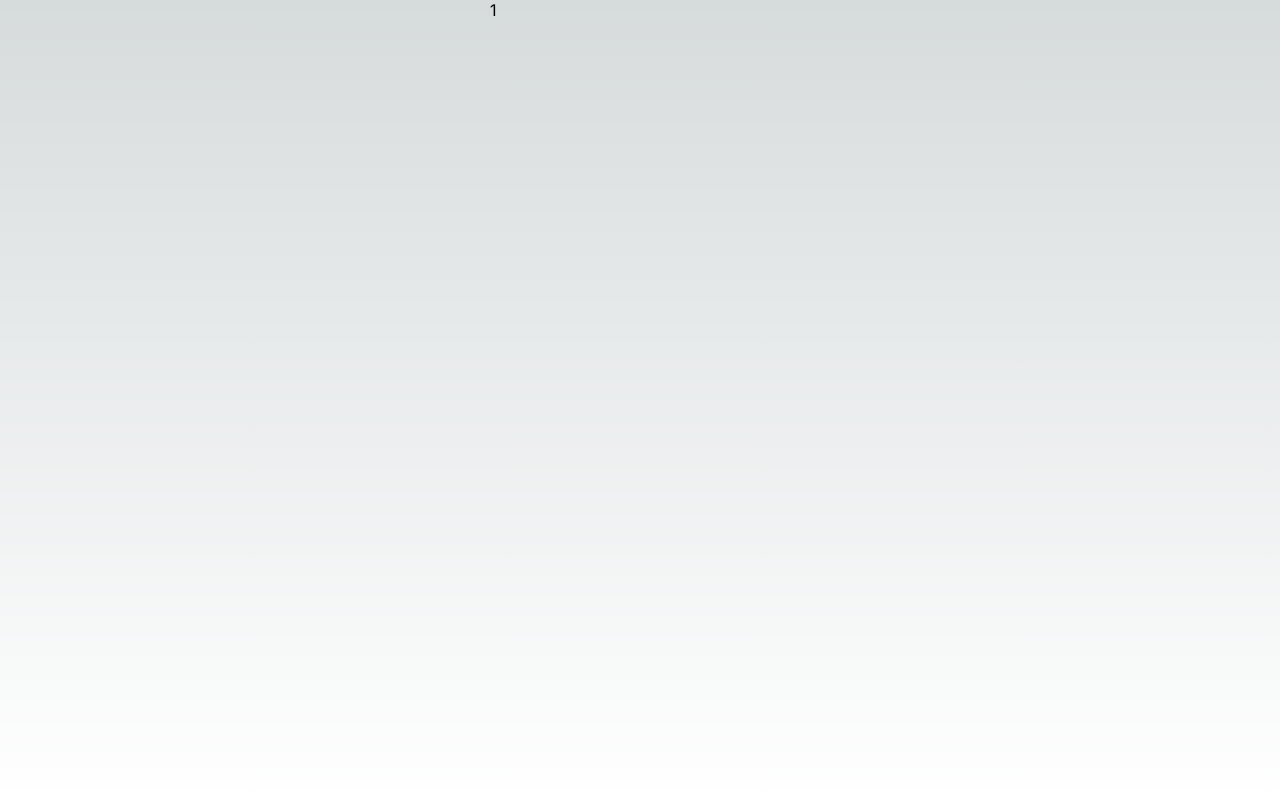
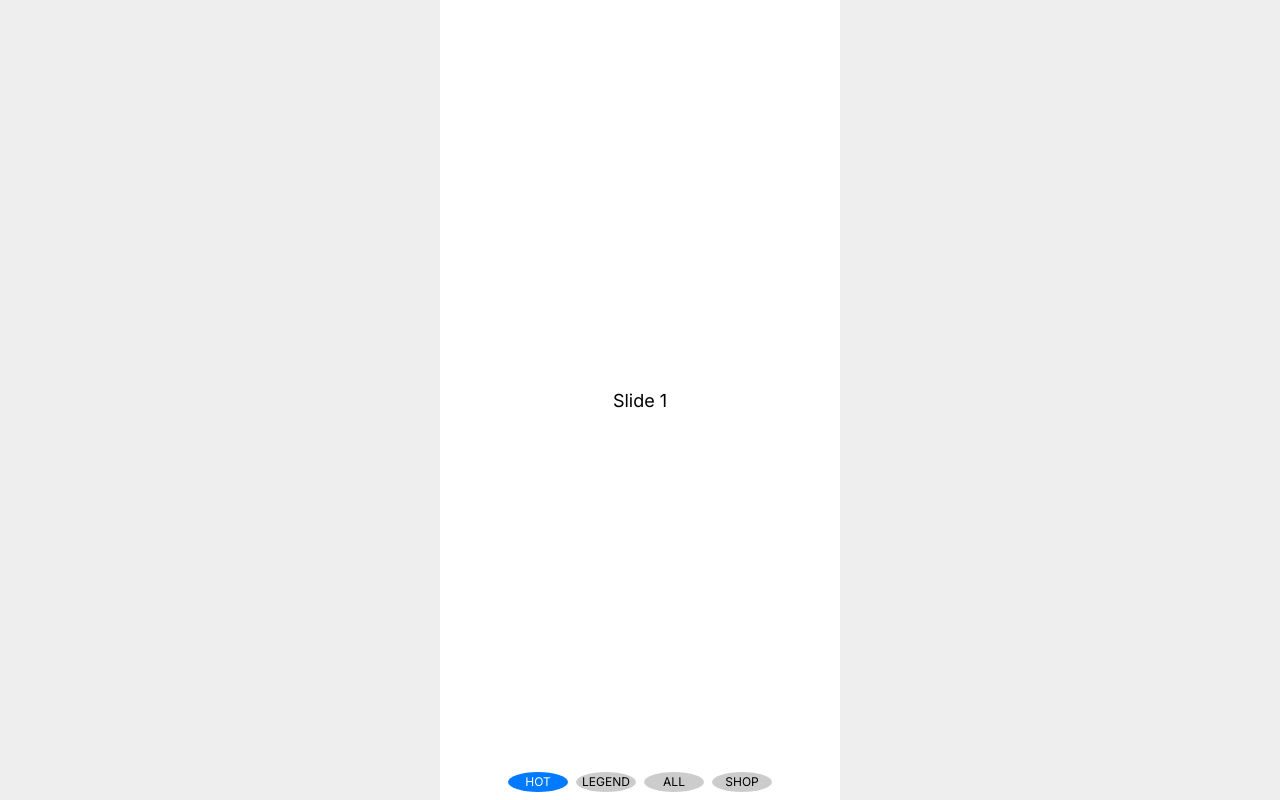
Before and after one commit to Team-OneMinute/OneMinuteFE, a Next.js app: page / in a window 1280 px wide. Built offline with nearby package versions, Linux system fonts and the light colour scheme.

Commit message:
swiper-container -> native swiper

```diff
--- a/src/app/global.d.ts
+++ b/src/app/global.d.ts
@@ -35,6 +35,7 @@ declare global {
       children?: ReactNode;
       speed?: string;
       class?: string;
+      loop?: string;
     }
     interface SwiperSlideAttributes {
       // 指定したい値を適宜追加する
--- a/src/app/page.module.css
+++ b/src/app/page.module.css
@@ -119,7 +119,7 @@
 }
 
 .swiper {
-  width: 300px;
+  width: 350px;
   height: 800px;
 }
 
--- a/src/app/page.tsx
+++ b/src/app/page.tsx
@@ -1,48 +1,41 @@
 "use client"
+import React, { useRef, useState } from 'react';
+// Import Swiper React components
+import { Swiper, SwiperSlide } from 'swiper/react';
 
-import { useRef, useEffect } from 'react';
-import { register, SwiperContainer } from "swiper/element/bundle";
-import "swiper/css";
-import "swiper/css/navigation";
-import Swiper from "swiper/types/swiper-class";
-import styles from "./page.module.css";
+// Import Swiper styles
+import 'swiper/css';
+import 'swiper/css/pagination';
 
-register();
+import './styles.css';
 
-export default function Home() {
-  const swiperElRef = useRef<SwiperContainer>(null);
+// import required modules
+import { Pagination } from 'swiper/modules';
 
-  useEffect(() => {
-    function onSwiperSlideChange(event: CustomEvent<[e: Swiper]>) {
-      console.log("realIndex", event.detail[0].realIndex);
-    }
+const pageName = ["HOT", "LEGEND", "ALL", "SHOP"]
 
-    const ref = swiperElRef?.current;
-    // swiper@v11.xから 「prefix `swiper` + swiper-element.d.ts内のcustomEvent名」を結合させたイベント名を指定する必要がある
-    // @ts-ignore
-    ref?.addEventListener("swiperslidechange", onSwiperSlideChange);
-    return () => {
-      // @ts-ignore
-      ref?.removeEventListener("swiperslidechange", onSwiperSlideChange);
-    };
-  }, [swiperElRef]);
+export default function App() {
+  const pagination = {
+    clickable: true,
+    renderBullet: function (index: number, className: any) {
+      //return '<span class="' + className + '">' + (index + 1) + '</span>';
+      return '<span class="' + className + '">' + pageName[index] + '</span>';
+
+    },
+  };
 
   return (
     <div>
-      <swiper-container
-        ref={swiperElRef}
-        slides-per-view="1"
-        initial-slide="0"
-        centered-slides="false"
-        speed="400"
-        class={styles.swiper}
+      <Swiper
+        pagination={pagination}
+        modules={[Pagination]}
+        className="mySwiper"
       >
-        <swiper-slide key="1">1</swiper-slide>
-        <swiper-slide key="2">2</swiper-slide>
-        <swiper-slide key="3">3</swiper-slide>
-        <swiper-slide key="4">4</swiper-slide>
-        <swiper-slide key="5">5</swiper-slide>
-      </swiper-container>
+        <SwiperSlide>Slide 1</SwiperSlide>
+        <SwiperSlide>Slide 2</SwiperSlide>
+        <SwiperSlide>Slide 3</SwiperSlide>
+        <SwiperSlide>Slide 4</SwiperSlide>
+      </Swiper>
     </div>
   );
-};
+}
--- /dev/null
+++ b/src/app/styles.css
@@ -0,0 +1,56 @@
+#app {
+    height: 100%;
+  }
+  html,
+  body {
+    position: relative;
+    height: 100%;
+  }
+
+  body {
+    background: #eee;
+    font-family: Helvetica Neue, Helvetica, Arial, sans-serif;
+    font-size: 14px;
+    color: #000;
+    margin: 0;
+    padding: 0;
+  }
+
+  .swiper {
+    width: 400px;
+    height: 800px;
+  }
+
+  .swiper-slide {
+    text-align: center;
+    font-size: 18px;
+    background: #fff;
+
+    /* Center slide text vertically */
+    display: flex;
+    justify-content: center;
+    align-items: center;
+  }
+
+  .swiper-slide img {
+    display: block;
+    width: 100%;
+    height: 100%;
+    object-fit: cover;
+  }
+
+  .swiper-pagination-bullet {
+    width: 60px;
+    height: 20px;
+    text-align: center;
+    line-height: 20px;
+    font-size: 12px;
+    color: #000;
+    opacity: 1;
+    background: rgba(0, 0, 0, 0.2);
+  }
+
+  .swiper-pagination-bullet-active {
+    color: #fff;
+    background: #007aff;
+  }
```
